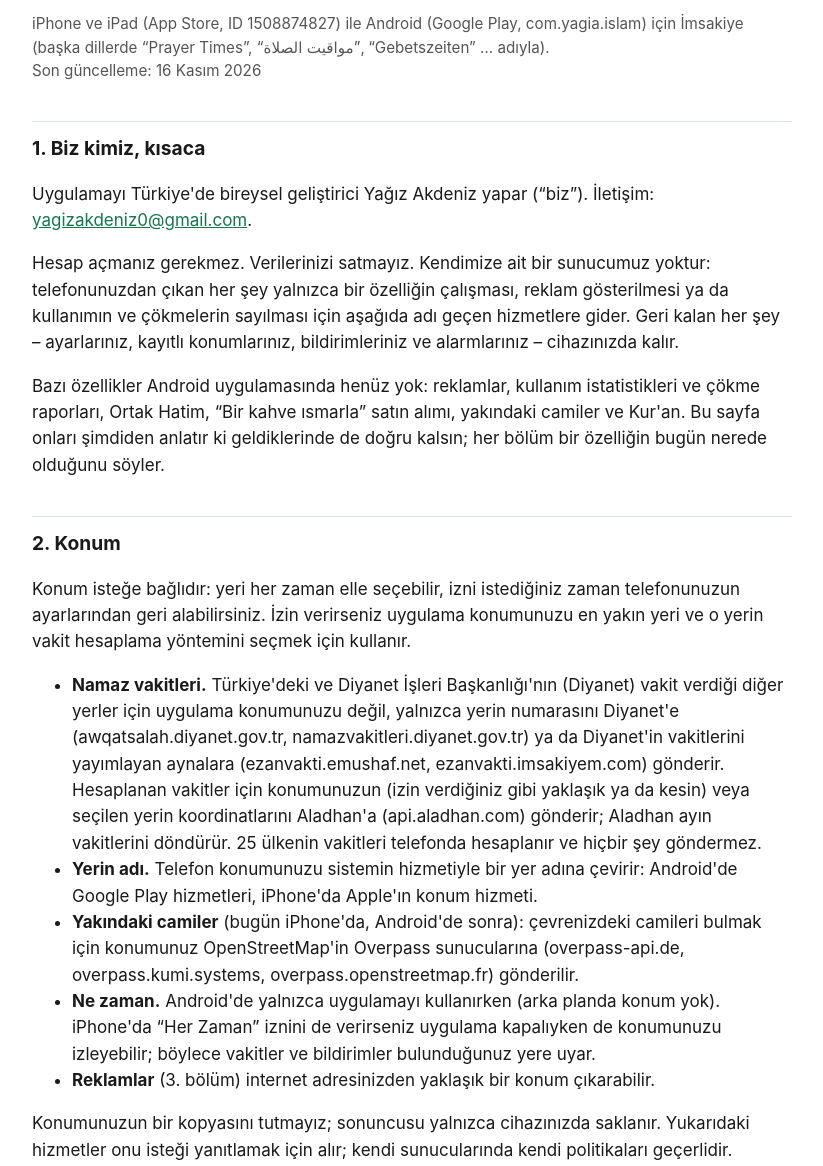
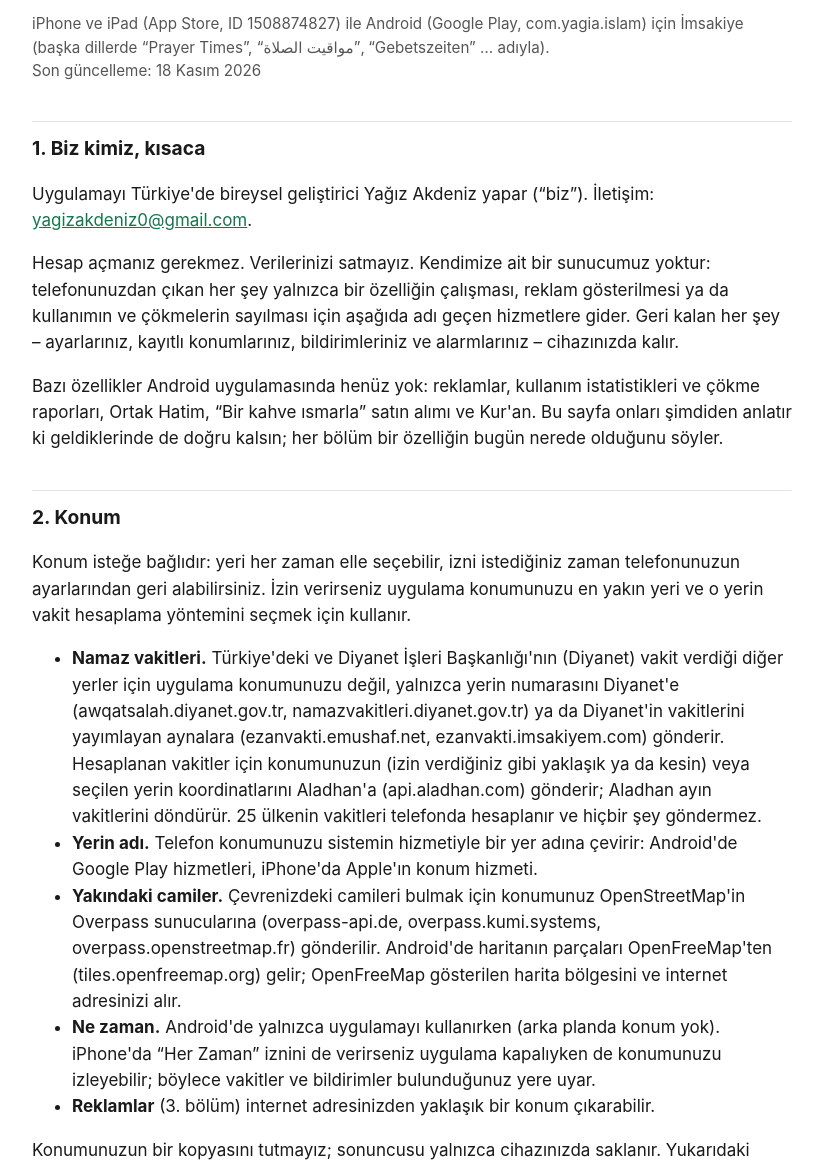
Before and after one commit to Yagia/yagia.github.io, a plain HTML site: page imsakiye/privacy/tr/index.html in a window 1280 px wide. Shown: the part 123-1289 px from the top of the page, without its empty margins (228-1051 px from the left). Drawn offline with Linux system fonts and the light colour scheme.

Commit message:
İmsakiye privacy: nearby mosques on Android, OpenFreeMap map tiles (18 November 2026)
Co-Authored-By: Claude Opus 5.5 <noreply@anthropic.com>

```diff
--- a/imsakiye/privacy/tr/index.html
+++ b/imsakiye/privacy/tr/index.html
@@ -23,7 +23,7 @@
 <p class="lang"><a href="../" hreflang="en" lang="en">English</a> · Türkçe</p>
 <h1>Gizlilik Politikası</h1>
 <p class="meta">iPhone ve iPad (App Store, ID 1508874827) ile Android (Google Play, com.yagia.islam) için İmsakiye (başka
-dillerde “Prayer Times”, “مواقيت الصلاة”, “Gebetszeiten” … adıyla).<br>Son güncelleme: 16 Kasım 2026</p>
+dillerde “Prayer Times”, “مواقيت الصلاة”, “Gebetszeiten” … adıyla).<br>Son güncelleme: 18 Kasım 2026</p>
 
 <h2 id="s1">1. Biz kimiz, kısaca</h2>
 <p>Uygulamayı Türkiye'de bireysel geliştirici Yağız Akdeniz yapar (“biz”). İletişim:
@@ -32,8 +32,8 @@ dillerde “Prayer Times”, “مواقيت الصلاة”, “Gebetszeiten”
 bir özelliğin çalışması, reklam gösterilmesi ya da kullanımın ve çökmelerin sayılması için aşağıda adı geçen hizmetlere
 gider. Geri kalan her şey – ayarlarınız, kayıtlı konumlarınız, bildirimleriniz ve alarmlarınız – cihazınızda kalır.</p>
 <p>Bazı özellikler Android uygulamasında henüz yok: reklamlar, kullanım istatistikleri ve çökme raporları, Ortak Hatim,
-“Bir kahve ısmarla” satın alımı, yakındaki camiler ve Kur'an. Bu sayfa onları şimdiden anlatır ki geldiklerinde de doğru
-kalsın; her bölüm bir özelliğin bugün nerede olduğunu söyler.</p>
+“Bir kahve ısmarla” satın alımı ve Kur'an. Bu sayfa onları şimdiden anlatır ki geldiklerinde de doğru kalsın; her bölüm bir
+özelliğin bugün nerede olduğunu söyler.</p>
 
 <h2 id="s2">2. Konum</h2>
 <p>Konum isteğe bağlıdır: yeri her zaman elle seçebilir, izni istediğiniz zaman telefonunuzun ayarlarından geri
@@ -47,8 +47,9 @@ alabilirsiniz. İzin verirseniz uygulama konumunuzu en yakın yeri ve o yerin va
   vakitleri telefonda hesaplanır ve hiçbir şey göndermez.</li>
   <li><strong>Yerin adı.</strong> Telefon konumunuzu sistemin hizmetiyle bir yer adına çevirir: Android'de Google Play
   hizmetleri, iPhone'da Apple'ın konum hizmeti.</li>
-  <li><strong>Yakındaki camiler</strong> (bugün iPhone'da, Android'de sonra): çevrenizdeki camileri bulmak için konumunuz
-  OpenStreetMap'in Overpass sunucularına (overpass-api.de, overpass.kumi.systems, overpass.openstreetmap.fr) gönderilir.</li>
+  <li><strong>Yakındaki camiler.</strong> Çevrenizdeki camileri bulmak için konumunuz OpenStreetMap'in Overpass sunucularına
+  (overpass-api.de, overpass.kumi.systems, overpass.openstreetmap.fr) gönderilir. Android'de haritanın parçaları OpenFreeMap'ten
+  (tiles.openfreemap.org) gelir; OpenFreeMap gösterilen harita bölgesini ve internet adresinizi alır.</li>
   <li><strong>Ne zaman.</strong> Android'de yalnızca uygulamayı kullanırken (arka planda konum yok). iPhone'da “Her Zaman”
   iznini de verirseniz uygulama kapalıyken de konumunuzu izleyebilir; böylece vakitler ve bildirimler bulunduğunuz yere uyar.</li>
   <li><strong>Reklamlar</strong> (3. bölüm) internet adresinizden yaklaşık bir konum çıkarabilir.</li>
```
Also changed, not shown: imsakiye/privacy/index.html (+6 -5 lines).
